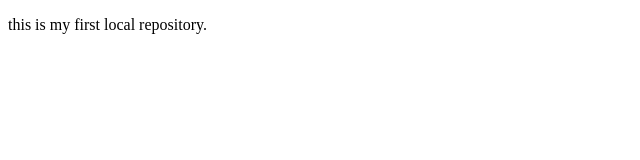
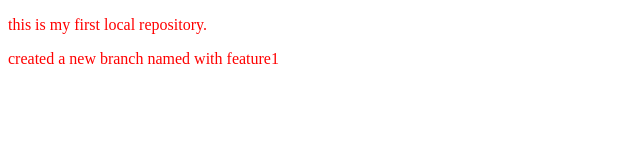
Before and after one commit to PriyanshMaskhare/localrepo, a plain HTML site: page index.html in a window 1280 px wide. Shown: the whole page, without its empty margins (0-640 px from the left). Drawn offline with Linux system fonts and the light colour scheme.

Commit message:
add new line

```diff
--- a/index.html
+++ b/index.html
@@ -4,8 +4,10 @@
     <meta charset="UTF-8">
     <meta name="viewport" content="width=device-width, initial-scale=1.0">
     <title>Document</title>
+    <link rel="stylesheet" href="./style.css">
 </head>
 <body>
     <p>this is my first local repository.</p>
+    <p>created a new branch named with feature1</p>
 </body>
 </html>
```
